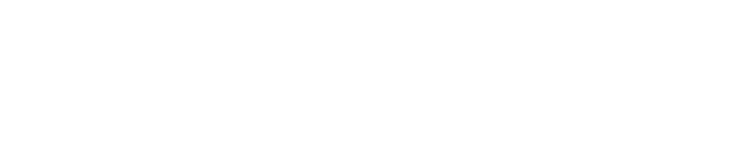
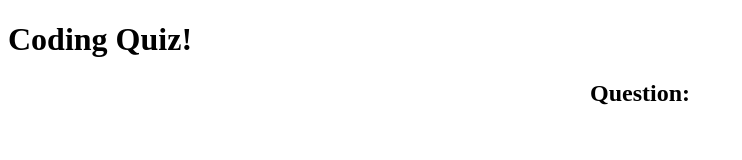
Before and after one commit to CoryFay/Coding-Quiz, a plain HTML site: page index.html in a window 1280 px wide. Shown: the whole page, without its empty margins (0-742 px from the left). Drawn offline with Linux system fonts and the light colour scheme.

Commit message:
add text to .html and some style to .css

```diff
--- a/index.html
+++ b/index.html
@@ -8,6 +8,14 @@
     <title>Coding Quiz</title>
 </head>
 <body>
+    <header>
+        <h1>Coding Quiz!</h1>
+    </header>
+
+    <section>
+        <h2 class="main">Question: </h2>
+
+    </section>
 
 </body>
 </html>
--- a/style.css
+++ b/style.css
@@ -0,0 +1,3 @@
+.main  {
+   text-align: center;
+}
```
